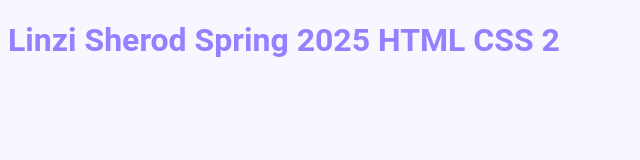
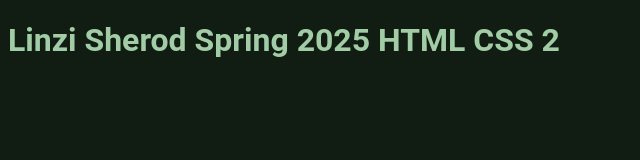
Before and after one commit to lsherod-code/HTMLCSS2, a plain HTML site: page index.html in a window 1280 px wide. Shown: the whole page, without its empty margins (0-640 px from the left). Drawn offline with Linux system fonts and the light colour scheme.

Commit message:
Update styles.css

```diff
--- a/styles.css
+++ b/styles.css
@@ -1,6 +1,7 @@
 * {
-  color: #9381ff;
-  background-color: #f8f7ff;
-   font-family: "Roboto", sans-serif;
-    font-optical-sizing: auto;
+  background-color: #111d13;
+  color: #a1cca5;
+  font-family: "Roboto", sans-serif;
+  font-optical-sizing: auto;
+  list-style-type: none;
 }
```
